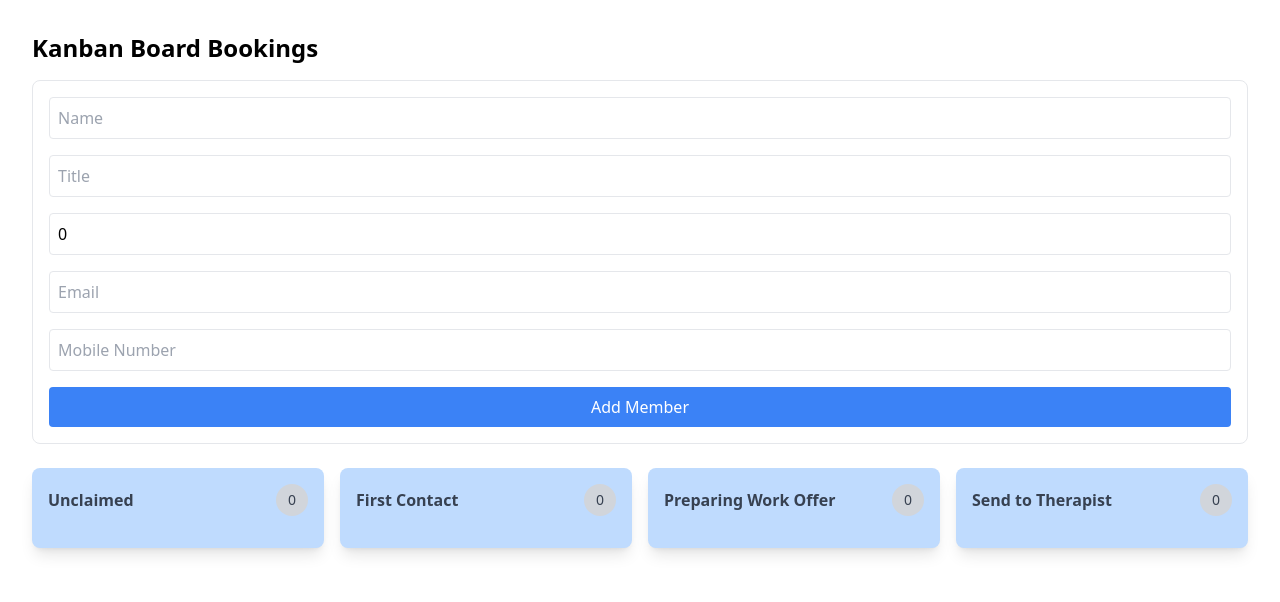
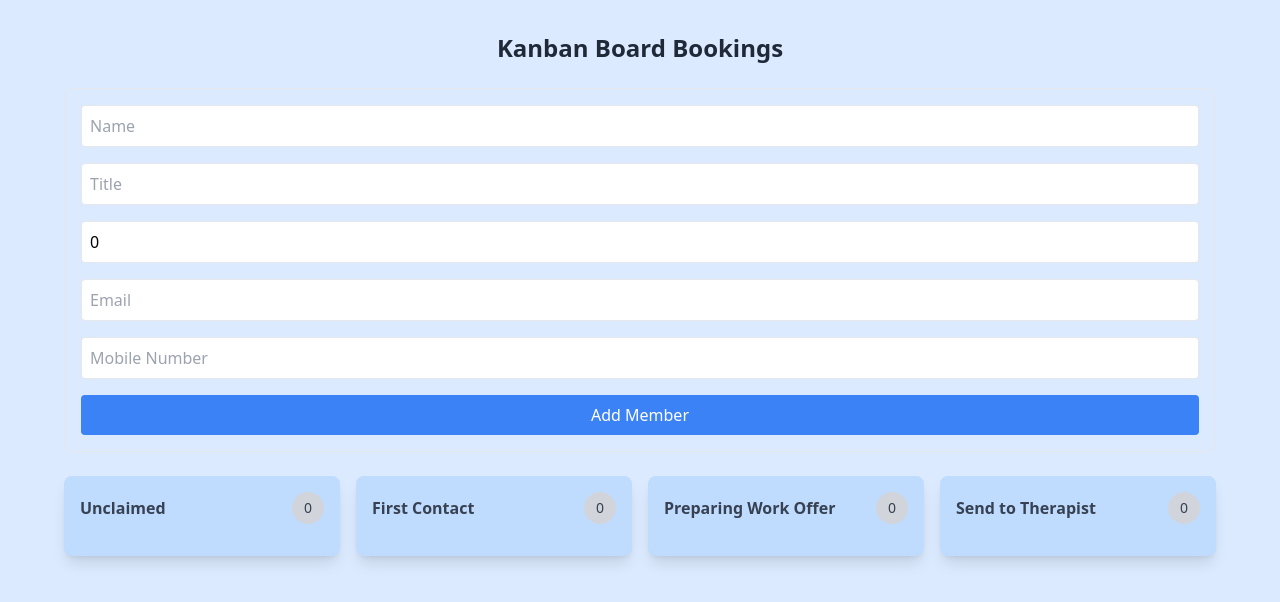
Before and after one commit to kimo12345678/kanban-board, a React (Vite) app in the folder kanban-board/: page / in a window 1280 px wide. Shown: the top 602 px of the page. Built offline with nearby package versions, Linux system fonts and the light colour scheme.

Commit message:
refactor: modify UI

```diff
--- a/kanban-board/src/App.tsx
+++ b/kanban-board/src/App.tsx
@@ -28,10 +28,12 @@ const App: React.FC = () => {
   };
 
   return (
-    <div className="p-8">
-      <h1 className="text-2xl font-bold mb-4">Kanban Board Bookings</h1>
-      <MemberForm onAddMember={handleAddMember} />
-      <KanbanBoard members={members} onUpdateMemberStatus={handleUpdateMemberStatus} />
+    <div className="bg-blue-100 min-h-screen p-8 flex flex-col items-center">
+      <h1 className="text-2xl font-bold text-gray-800 mb-6">Kanban Board Bookings</h1>
+      <div className="w-full max-w-6xl">
+        <MemberForm onAddMember={handleAddMember} />
+        <KanbanBoard members={members} onUpdateMemberStatus={handleUpdateMemberStatus} />
+      </div>
     </div>
   );
 };
```
